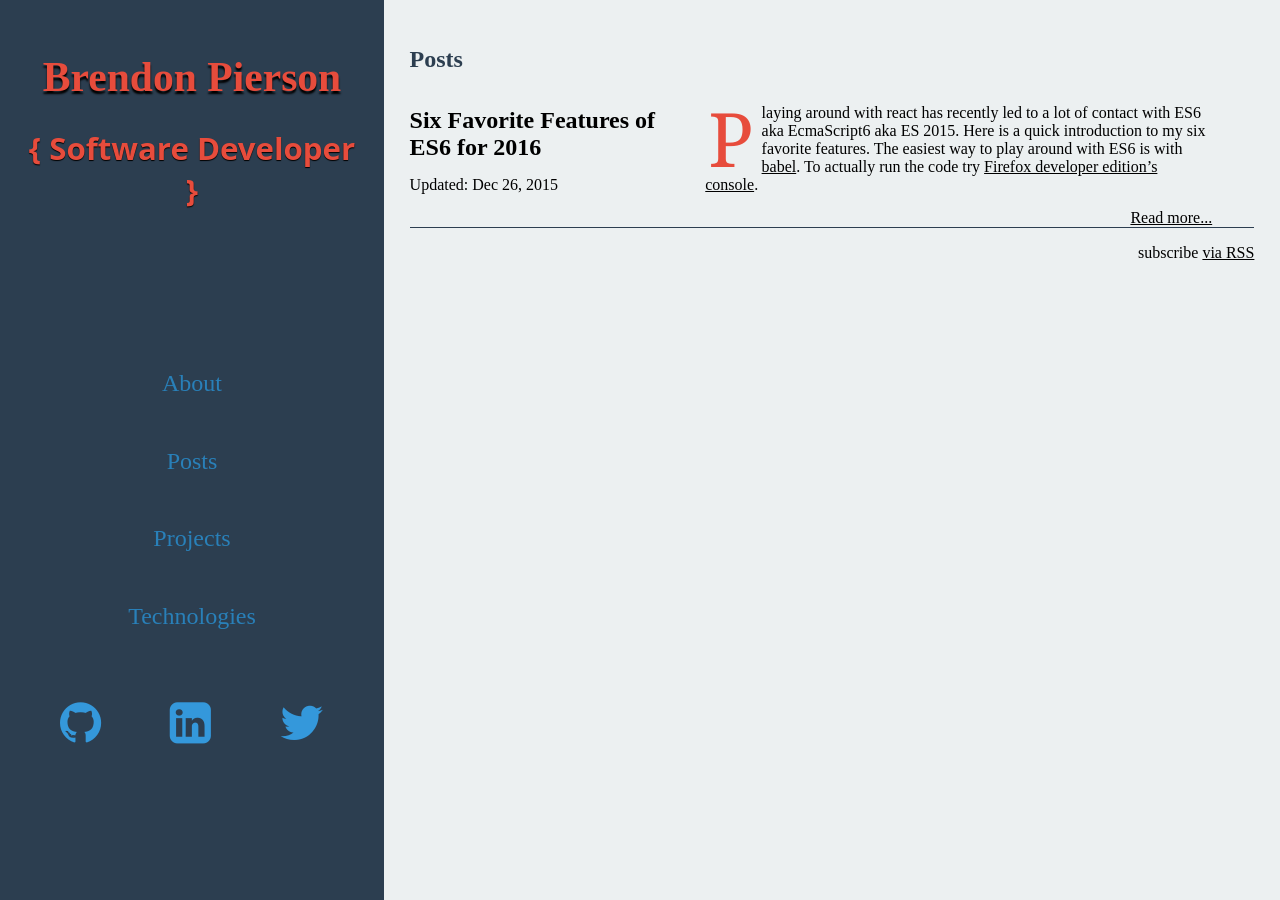
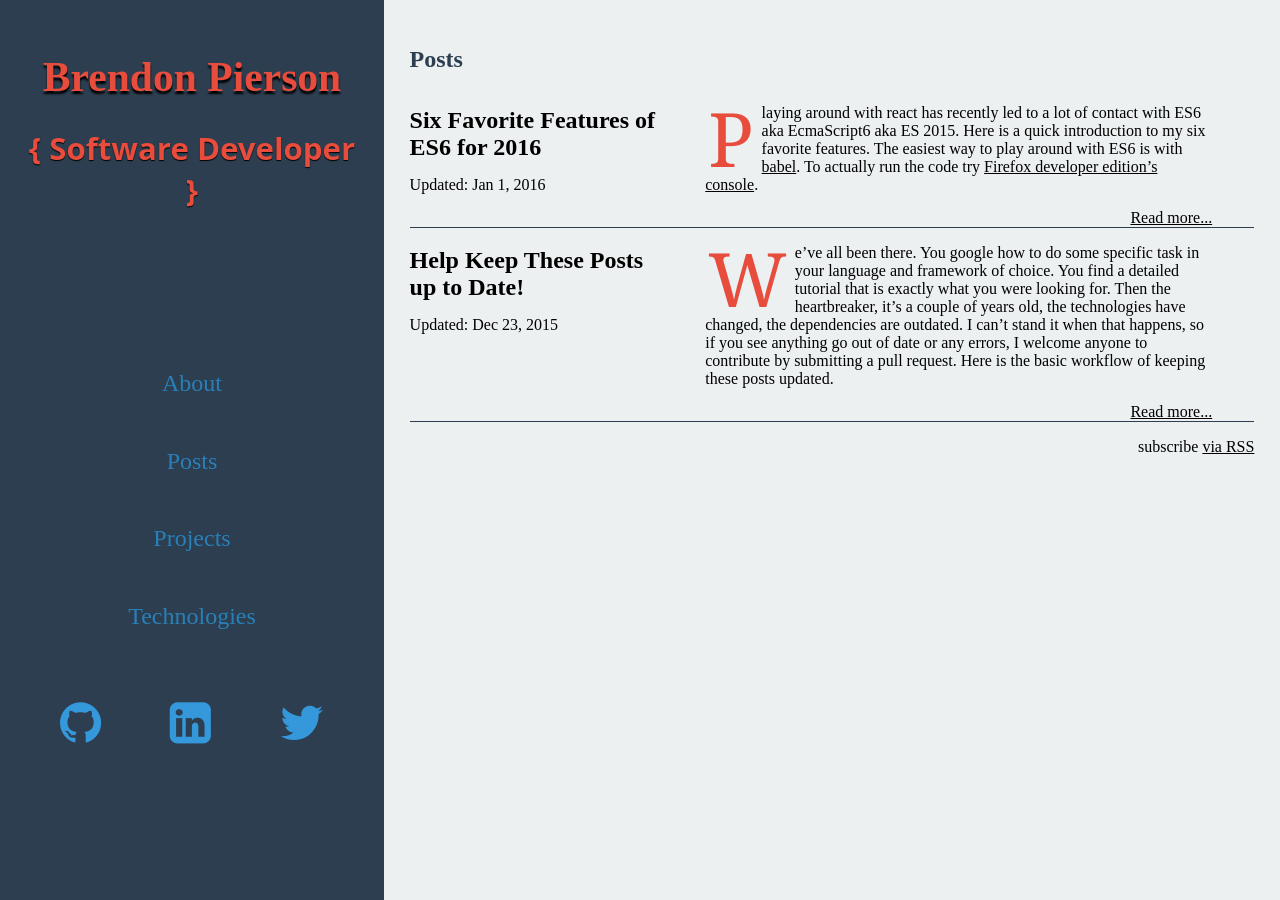
Before and after one commit to BrendonPierson/BrendonPierson.github.io, a Jekyll site: the page built from index.html, in a window 1280 px wide. Built offline with Jekyll 4.4.1, drawn with Linux system fonts in a browser that asks for light colours; nearby versions of some CDN libraries; some web fonts are replaced; comment, search, counter and statistics services are not loaded.

Commit message:
Added post on keeping posts up to date

```diff
--- /dev/null
+++ b/_posts/2015-12-23-update-my-blog.markdown
@@ -0,0 +1,24 @@
+---
+layout: post
+title:  "Help Keep These Posts up to Date!"
+date:   2015-12-21 23:23:55
+update_date: 2015-12-23
+categories: blog
+comments: true
+id: 0
+---
+
+We've all been there.  You google how to do some specific task in your language and framework of choice.  You find a detailed tutorial that is exactly what you were looking for.  Then the heartbreaker, it's a couple of years old, the technologies have changed, the dependencies are outdated.  I can't stand it when that happens, so if you see anything go out of date or any errors, I welcome anyone to contribute by submitting a pull request.  Here is the basic workflow of keeping these posts updated.
+
+1. You find some error or technology that has changed.
+2. Go to [https://github.com/BrendonPierson/brendonpierson.github.io.git](https://github.com/BrendonPierson/brendonpierson.github.io.git) and fork the repository
+3. Make a branch on your repository `git branch whatEverYouWantToNameTheNewFeatureOrChange`
+4. To run the blog locally you will need to have all of the dependencies of [jekyll](http://jekyllrb.com/docs/installation/) installed, then from the project folder run `jekyll serve` and direct your browser to `http://localhost:4000/`
+4. Make changes. Commit your changes and submit a pull request to [https://github.com/BrendonPierson/brendonpierson.github.io.git](https://github.com/BrendonPierson/brendonpierson.github.io.git)
+5. I will review and merge in your changes.  Once they are merged, the website will be updated immediately.
+
+If you aren't comfortable with git/GitHub you can still report any issues and I'll take a look.
+
+1. Go to [https://github.com/BrendonPierson/brendonpierson.github.io/issues](https://github.com/BrendonPierson/brendonpierson.github.io/issues) (you will need to be logged in to GitHub)
+2. Click create new issue then be as descriptive as possible when describing the problem.
+3. I will try and fix the problem and you will be notified when the issue is closed.
--- a/_posts/2015-12-23-six-favorites-from-es6.markdown
+++ b/_posts/2016-01-01-six-favorites-from-es6.markdown
@@ -1,8 +1,8 @@
 ---
 layout: post
 title:  "Six Favorite Features of ES6 for 2016"
-date:   2015-12-21 23:23:55
-update_date: 2015-12-26
+date:   2016-01-01 23:23:55
+update_date: 2016-01-01
 categories: javascript es6
 comments: true
 id: 1
--- a/about.html
+++ b/about.html
@@ -14,7 +14,7 @@ permalink: /about/
        <span class="firstLetter">B</span><strong>ackground</strong>: I first got into coding while teaching high school science at a Nashville public school.  With 160+ students, grading would take me an hour a day, if I stayed on top of it.  I started to streamline the process with excel macros and direct upload to the school gradebook.  I continuously refined my process over the course of the year until I was scanning in scores using <a href="https://www.masteryconnect.com/">Mastery Connect</a>, then made a python web scraping script to grab the scores for all students, generate an analysis report, and save them in the propper format to upload to the gradebook.
      </p>
      <p>
-       Time spent grading went from over an hour down to five minutes, and I was hooked on programming.  I was lucky enough to attend the Nashville Software School six month intensive boot camp.  There I learned the tools and techniques of modern full-stack web development.
+       Time spent grading went from over an hour down to five minutes, and I was hooked on programming.  I was lucky enough to attend the <a href="http://nashvillesoftwareschool.com/">Nashville Software School</a> six month intensive boot camp.  There I learned the tools and techniques of modern full-stack web development.
     </p>
     <p>
        In my spare time I enjoy tinkering with RaspberryPis, arduinos, and cameras.  Whenever I can I am rock climbing outside, hopefully in a cool place with cool people.
```
